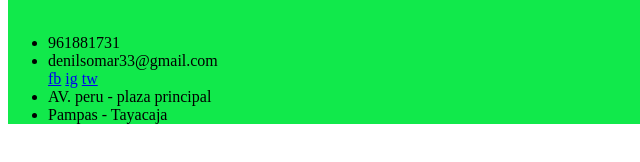
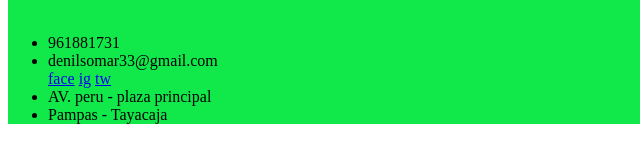
Before and after one commit to DenilRamos/Sistema-Integral-Juridico-Saenz, a plain HTML site: page p001/index.html in a window 1280 px wide. Shown: the part 594-756 px from the top of the page, 0-640 px from the left. Drawn offline with Linux system fonts and the light colour scheme.

Commit message:
Update index.html

```diff
--- a/p001/index.html
+++ b/p001/index.html
@@ -45,7 +45,7 @@
                         <li>denilsomar33@gmail.com</li>
                     </div>
                     <div>
-                        <a href="https://facebook/denilramos"target="_blank">fb</a>
+                        <a href="https://facebook/denilramos"target="_blank">face</a>
                         <a href="https://instagram/denilramos"target="_blank">ig</a>
                         <a href="https://twiter/denilramos"target="_blank">tw</a>
                     </div>
```
